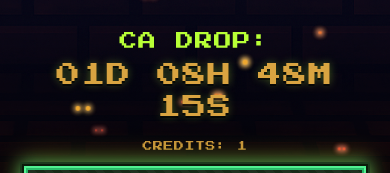
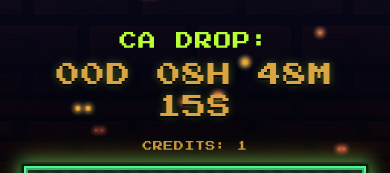
Before and after one commit to Blockchain-Raiders/blockchain-raiders, a Next.js app: page / in a window 390 px wide. Shown: the part 581-754 px from the top of the page. Built offline with nearby package versions, Linux system fonts and the light colour scheme; no server answers.

Commit message:
Pre-launch: mobile fixes, countdown header, bg restored, modes/relic uniform

```diff
--- a/pages/index.js
+++ b/pages/index.js
@@ -109,17 +109,26 @@ export default function Home() {
   const ogImage = `${siteUrl}/og.jpg`;
 
   // ---------- HYDRATION-SAFE: client-only countdown target ----------
-  const [mounted, setMounted] = useState(false);
-  const [countTarget, setCountTarget] = useState(null);
- useEffect(() => {
+const [mounted, setMounted] = useState(false);
+const [countTarget, setCountTarget] = useState(null);
+
+useEffect(() => {
   setMounted(true);
-  // Calculate tomorrow 11:00 PM UK time
+
   const now = new Date();
-  const tomorrow = new Date(now);
-  tomorrow.setDate(now.getDate() + 1);
-  // Set to 11:00 PM UK (23:00)
-  tomorrow.setUTCHours(23 - (now.getTimezoneOffset() / 60), 0, 0, 0);
-  setCountTarget(tomorrow.toISOString());
+
+  // today 23:00 local
+  const today2300 = new Date();
+  today2300.setHours(23, 0, 0, 0);
+
+  // tomorrow 23:00 local
+  const tomorrow2300 = new Date(today2300);
+  tomorrow2300.setDate(tomorrow2300.getDate() + 1);
+
+  // pick the right target
+  const targetDate = now < today2300 ? today2300 : tomorrow2300;
+
+  setCountTarget(targetDate.toISOString());
 }, []);
 
   // ---------- HYDRATION-SAFE: fairness demo values generated after mount ----------
```
